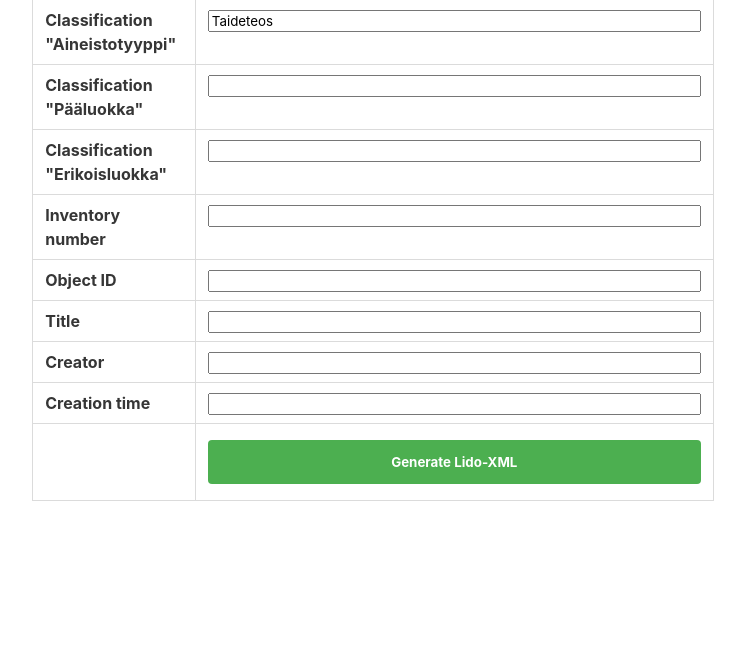
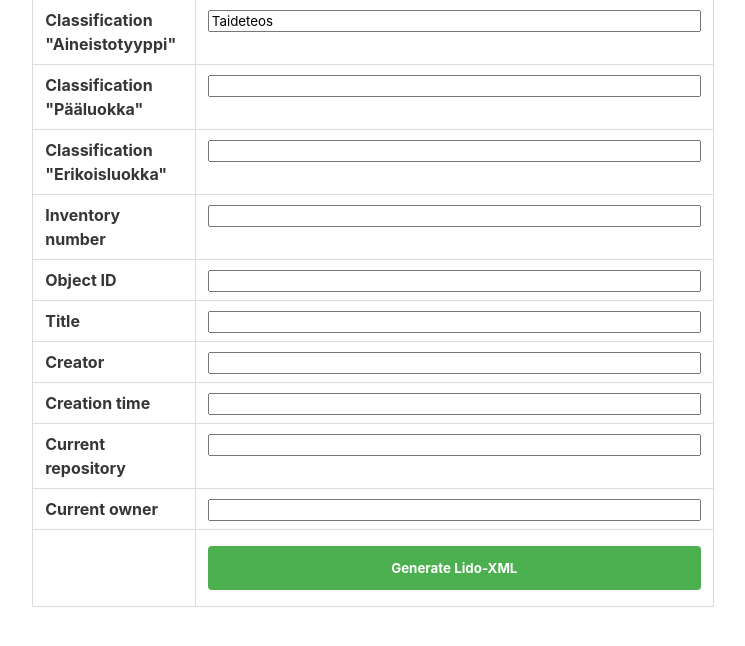
Before and after one commit to FinnishNationalGallery/mediajam_2, a Flask app: page /metadata_lido_save in a window 1280 px wide. Shown: the part 128-774 px from the top of the page, without its empty margins (267-1012 px from the left). Run offline with Flask 3, Linux system fonts and the light colour scheme; lists and menus that the app fills with data are empty; parts of the project's set-up code (start-up, migrations or seed data) failed here and were passed over; some libraries are stand-ins or nearby versions.

Commit message:
Lido XML

```diff
--- a/forms/form_metadata.py
+++ b/forms/form_metadata.py
@@ -25,4 +25,6 @@ class LidoSave(FlaskForm):
     mp_actor = StringField('Creator', validators=[DataRequired()])
     mp_creation = StringField('Creation time', validators=[DataRequired()])
     mp_created = StringField('Record creation time')
+    mp_repository = StringField('Current repository', validators=[DataRequired()])
+    mp_owner = StringField('Current owner', validators=[DataRequired()])
     submit = SubmitField('Generate Lido-XML')
--- a/templates/metadata_lido_save.html
+++ b/templates/metadata_lido_save.html
@@ -70,7 +70,14 @@
                     <th>{{ form.mp_creation.label }} </th>
                     <th>{{ form.mp_creation(size=50) }}</th>
                 </tr>
-
+                <tr>
+                    <th>{{ form.mp_repository.label }} </th>
+                    <th>{{ form.mp_repository(size=50) }}</th>
+                </tr>
+                <tr>
+                    <th>{{ form.mp_owner.label }} </th>
+                    <th>{{ form.mp_owner(size=50) }}</th>
+                </tr>
                 <tr>
                     <th></th>
                     <th>{{ form.submit(style ='background-color: #4CAF50;
```
